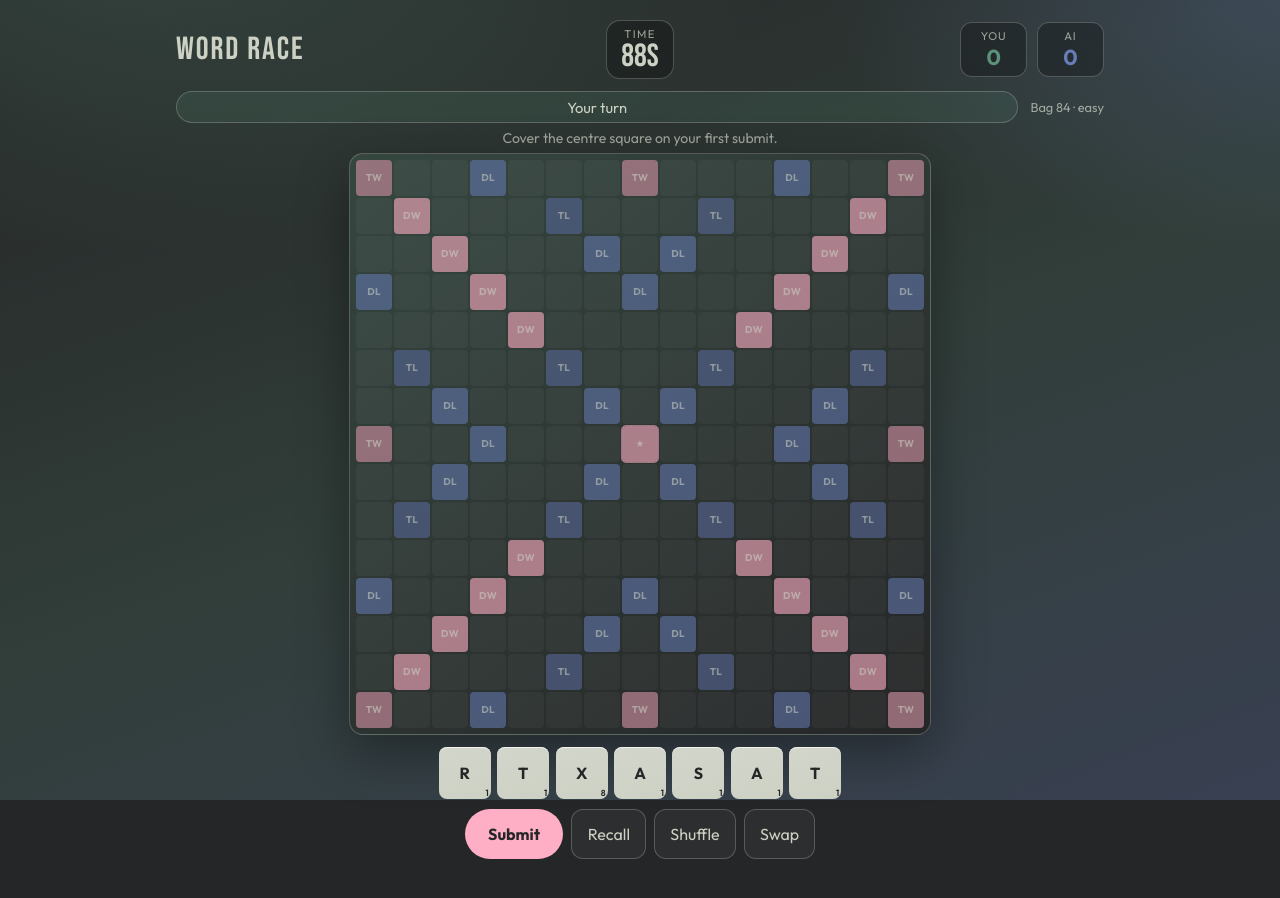
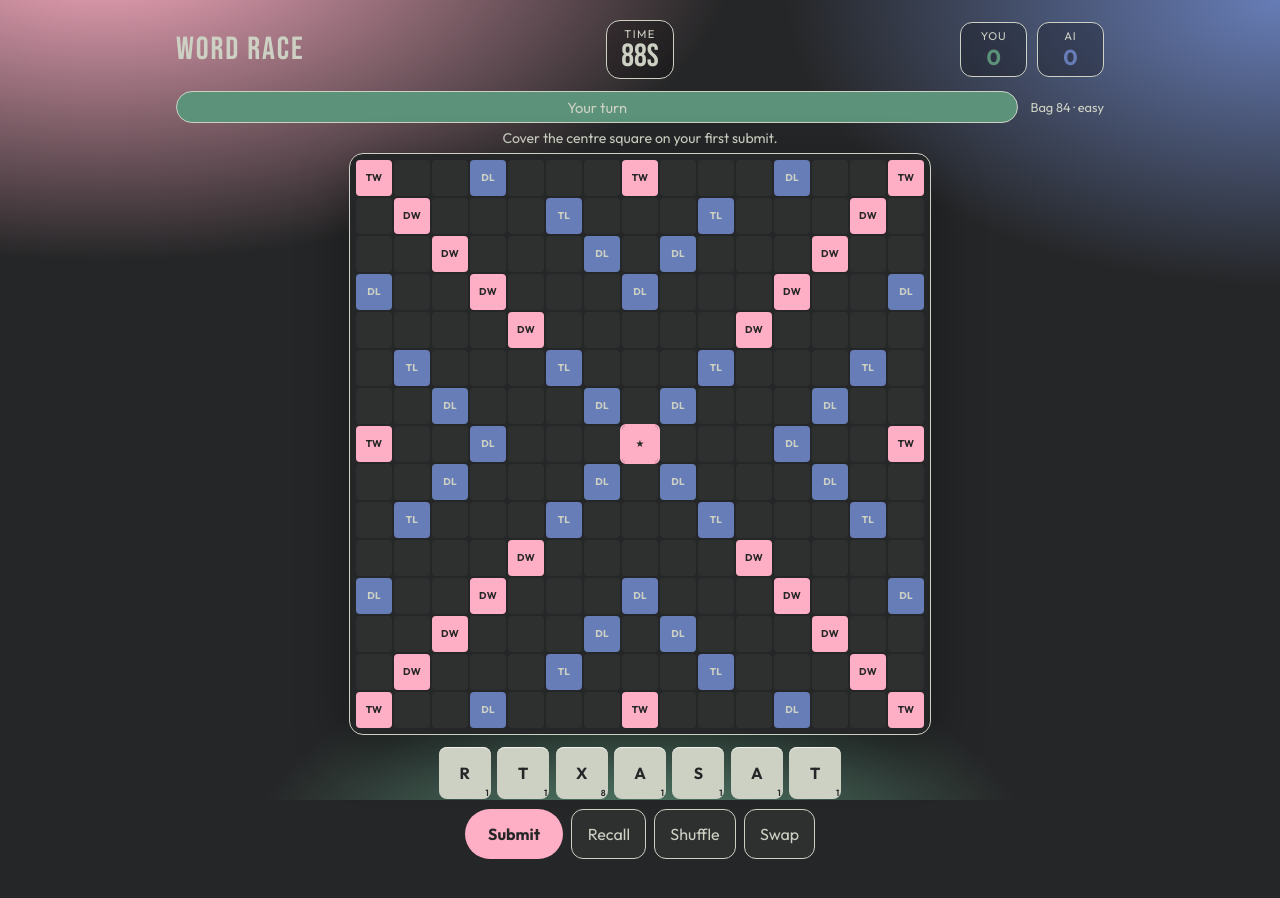
Before and after one commit to lghaemmaghami/word-race, a React (Vite) app: page / in a window 1280 px wide. Both pictures are taken after a click on the button "Play Easy". Built offline with nearby package versions, Linux system fonts and the light colour scheme.

Commit message:
Use the palette hex colors at full strength
Stop mixing the swatches with charcoal. Apply #252627, #CDD1C4,
#5B9279, #677DB7, and #FFAFC5 directly on backgrounds, bonus
squares, score cards, and accents.

Co-authored-by: Leela G <lghaemmaghami@users.noreply.github.com>

```diff
--- a/src/App.css
+++ b/src/App.css
@@ -53,7 +53,7 @@
   position: absolute;
   inset: 8% 10% auto;
   height: 280px;
-  background: radial-gradient(circle, color-mix(in srgb, var(--pink) 35%, transparent), transparent 70%);
+  background: radial-gradient(circle, #ffafc5, transparent 70%);
   filter: blur(8px);
   pointer-events: none;
   animation: pulse 4s ease-in-out infinite;
@@ -81,13 +81,13 @@
 }
 
 .btn-primary {
-  background: var(--pink);
-  color: var(--char);
+  background: #ffafc5;
+  color: #252627;
   font-weight: 700;
 }
 
 .btn-primary:hover:not(:disabled) {
-  background: color-mix(in srgb, var(--pink) 78%, white);
+  background: #cdd1c4;
 }
 
 .btn-secondary {
@@ -130,10 +130,9 @@
   width: min(420px, 100%);
   margin: 2rem auto 0;
   padding: 1rem 1.1rem 1.2rem;
-  background: var(--panel);
-  border: 1px solid var(--line);
+  background: #252627;
+  border: 1px solid #cdd1c4;
   border-radius: 18px;
-  backdrop-filter: blur(10px);
   animation: rise 0.7s ease 0.2s both;
 }
 
@@ -278,14 +277,14 @@
   text-align: center;
   padding: 0.35rem 0.75rem;
   border-radius: 999px;
-  background: color-mix(in srgb, var(--moss) 16%, transparent);
+  background: #5b9279;
   border: 1px solid var(--line);
   font-size: 0.92rem;
   flex: 1;
 }
 
 .turn-banner[data-turn='ai'] {
-  background: color-mix(in srgb, var(--blue) 22%, transparent);
+  background: #677db7;
 }
 
 .game-screen .status-line {
@@ -318,7 +317,7 @@
   grid-template-rows: repeat(15, var(--cell));
   gap: var(--gap);
   padding: var(--pad);
-  background: linear-gradient(145deg, color-mix(in srgb, var(--char) 70%, var(--moss)), var(--char));
+  background: #252627;
   border: 1px solid var(--line);
   border-radius: 14px;
   box-shadow: 0 18px 50px rgba(0, 0, 0, 0.35);
@@ -342,26 +341,24 @@
   border: none;
   border-radius: 4px;
   background: rgba(255, 255, 255, 0.04);
-  color: color-mix(in srgb, var(--mist) 55%, transparent);
+  color: #cdd1c4;
   cursor: pointer;
   display: grid;
   place-items: center;
 }
 
-.cell.mult-dl {
-  background: color-mix(in srgb, var(--dl) 55%, transparent);
+.cell.mult-dl,
+.cell.mult-tl {
+  background: #677db7;
+  color: #cdd1c4;
 }
-.cell.mult-tl {
-  background: color-mix(in srgb, var(--tl) 65%, transparent);
-}
-.cell.mult-dw {
-  background: color-mix(in srgb, var(--dw) 60%, transparent);
-}
+.cell.mult-dw,
 .cell.mult-tw {
-  background: color-mix(in srgb, var(--tw) 70%, transparent);
+  background: #ffafc5;
+  color: #252627;
 }
 .cell.is-center {
-  outline: 1px solid color-mix(in srgb, var(--pink) 55%, transparent);
+  outline: 2px solid #ffafc5;
 }
 
 .mult-label {
@@ -376,7 +373,7 @@
   height: 100%;
   display: grid;
   place-items: center;
-  background: linear-gradient(160deg, color-mix(in srgb, var(--mist) 88%, white), var(--tile));
+  background: #cdd1c4;
   color: var(--tile-ink);
   border-radius: 4px;
   position: relative;
@@ -461,7 +458,7 @@
 }
 
 .end-screen .result.win {
-  color: var(--lime);
+  color: #ffafc5;
 }
 
 .end-screen .result.loss {
@@ -477,16 +474,34 @@
 }
 
 .final-scores > div {
-  background: var(--panel);
   border: 1px solid var(--line);
   border-radius: 14px;
   padding: 0.85rem 1rem;
   text-align: center;
 }
 
+.final-scores > div:nth-child(1) {
+  background: #5b9279;
+}
+
+.final-scores > div:nth-child(2) {
+  background: #677db7;
+}
+
+.final-scores > div:nth-child(3) {
+  background: #ffafc5;
+  color: #252627;
+}
+
+.final-scores > div:nth-child(4) {
+  background: #cdd1c4;
+  color: #252627;
+}
+
 .final-scores span {
   display: block;
-  color: var(--sand-dim);
+  color: inherit;
+  opacity: 0.85;
   font-size: 0.8rem;
   text-transform: uppercase;
   letter-spacing: 0.08em;
@@ -494,6 +509,8 @@
 
 .final-scores strong {
   font-size: 1.6rem;
+  color: inherit;
+  opacity: 1;
 }
 
 .end-recap {
@@ -520,10 +537,9 @@
 .word-list {
   width: 100%;
   padding: 1rem 1.1rem 1.2rem;
-  background: var(--panel);
-  border: 1px solid var(--line);
+  background: #252627;
+  border: 1px solid #cdd1c4;
   border-radius: 18px;
-  backdrop-filter: blur(10px);
 }
 
 .word-list h2 {
@@ -587,8 +603,14 @@
   text-transform: none;
 }
 
+.word-list .pts {
+  font-weight: 700;
+  color: #5b9279;
+  font-variant-numeric: tabular-nums;
+}
+
 .word-column.ai .pts {
-  color: var(--blue);
+  color: #677db7;
 }
 
 .word-list li {
@@ -614,8 +636,14 @@
 
 .word-row:hover,
 .word-row:focus-visible {
-  background: color-mix(in srgb, var(--moss) 18%, transparent);
-  outline: 1px solid var(--lime);
+  background: #ffafc5;
+  color: #252627;
+  outline: none;
+}
+
+.word-row:hover .pts,
+.word-row:focus-visible .pts {
+  color: #252627;
 }
 
 .word-main {
@@ -652,29 +680,18 @@
   font-weight: 800;
   letter-spacing: 0.02em;
   line-height: 1;
-  color: #fff;
 }
 
-.bonus-dl {
-  background: var(--dl);
+.bonus-dl,
+.bonus-tl {
+  background: #677db7;
+  color: #cdd1c4;
 }
 
-.bonus-tl {
-  background: var(--tl);
-}
-
-.bonus-dw {
-  background: var(--dw);
-}
-
+.bonus-dw,
 .bonus-tw {
-  background: var(--tw);
-}
-
-.word-list .pts {
-  font-weight: 700;
-  color: var(--lime);
-  font-variant-numeric: tabular-nums;
+  background: #ffafc5;
+  color: #252627;
 }
 
 .def-overlay {
@@ -685,7 +702,7 @@
   align-items: flex-end;
   justify-content: center;
   padding: 0.75rem;
-  background: color-mix(in srgb, var(--char) 62%, transparent);
+  background: rgba(37, 38, 39, 0.72);
   backdrop-filter: blur(6px);
 }
 
@@ -694,7 +711,7 @@
   max-height: min(78vh, 36rem);
   overflow: auto;
   padding: 1rem 1.1rem 1.2rem;
-  background: color-mix(in srgb, var(--char) 88%, var(--moss));
+  background: #252627;
   border: 1px solid var(--line);
   border-radius: 18px 18px 14px 14px;
   box-shadow: 0 -12px 40px rgba(0, 0, 0, 0.4);
--- a/src/index.css
+++ b/src/index.css
@@ -5,25 +5,25 @@
   --moss: #5b9279;
   --char: #252627;
 
-  --ink: var(--char);
-  --ink-2: color-mix(in srgb, var(--char) 82%, var(--moss));
-  --panel: color-mix(in srgb, var(--moss) 22%, rgba(37, 38, 39, 0.82));
-  --line: color-mix(in srgb, var(--mist) 28%, transparent);
-  --lime: var(--moss);
-  --lime-deep: color-mix(in srgb, var(--moss) 78%, var(--char));
-  --sand: var(--mist);
-  --sand-dim: color-mix(in srgb, var(--mist) 72%, transparent);
-  --danger: var(--pink);
-  --tile: var(--mist);
-  --tile-ink: var(--char);
-  --dl: var(--blue);
-  --tl: color-mix(in srgb, var(--blue) 72%, var(--char));
-  --dw: var(--pink);
-  --tw: color-mix(in srgb, var(--pink) 70%, var(--char));
+  --ink: #252627;
+  --ink-2: #252627;
+  --panel: #5b9279;
+  --line: #cdd1c4;
+  --lime: #5b9279;
+  --lime-deep: #5b9279;
+  --sand: #cdd1c4;
+  --sand-dim: #cdd1c4;
+  --danger: #ffafc5;
+  --tile: #cdd1c4;
+  --tile-ink: #252627;
+  --dl: #677db7;
+  --tl: #677db7;
+  --dw: #ffafc5;
+  --tw: #ffafc5;
   --font-display: 'Bebas Neue', sans-serif;
   --font-body: 'Outfit', sans-serif;
-  color: var(--sand);
-  background: var(--ink);
+  color: #cdd1c4;
+  background: #252627;
   font-family: var(--font-body);
   font-synthesis: none;
   text-rendering: optimizeLegibility;
@@ -46,9 +46,10 @@ body {
   min-height: 100vh;
   min-height: 100dvh;
   background:
-    radial-gradient(1200px 600px at 10% -10%, color-mix(in srgb, var(--moss) 28%, transparent), transparent 55%),
-    radial-gradient(900px 500px at 100% 0%, color-mix(in srgb, var(--blue) 26%, transparent), transparent 50%),
-    linear-gradient(160deg, var(--char) 0%, color-mix(in srgb, var(--char) 78%, var(--moss)) 52%, color-mix(in srgb, var(--char) 70%, var(--blue)) 100%);
+    radial-gradient(1100px 560px at 8% -8%, #ffafc5 0%, transparent 58%),
+    radial-gradient(900px 520px at 100% 0%, #677db7 0%, transparent 55%),
+    radial-gradient(800px 480px at 50% 110%, #5b9279 0%, transparent 50%),
+    #252627;
   background-attachment: fixed;
   overscroll-behavior: none;
 }
```
